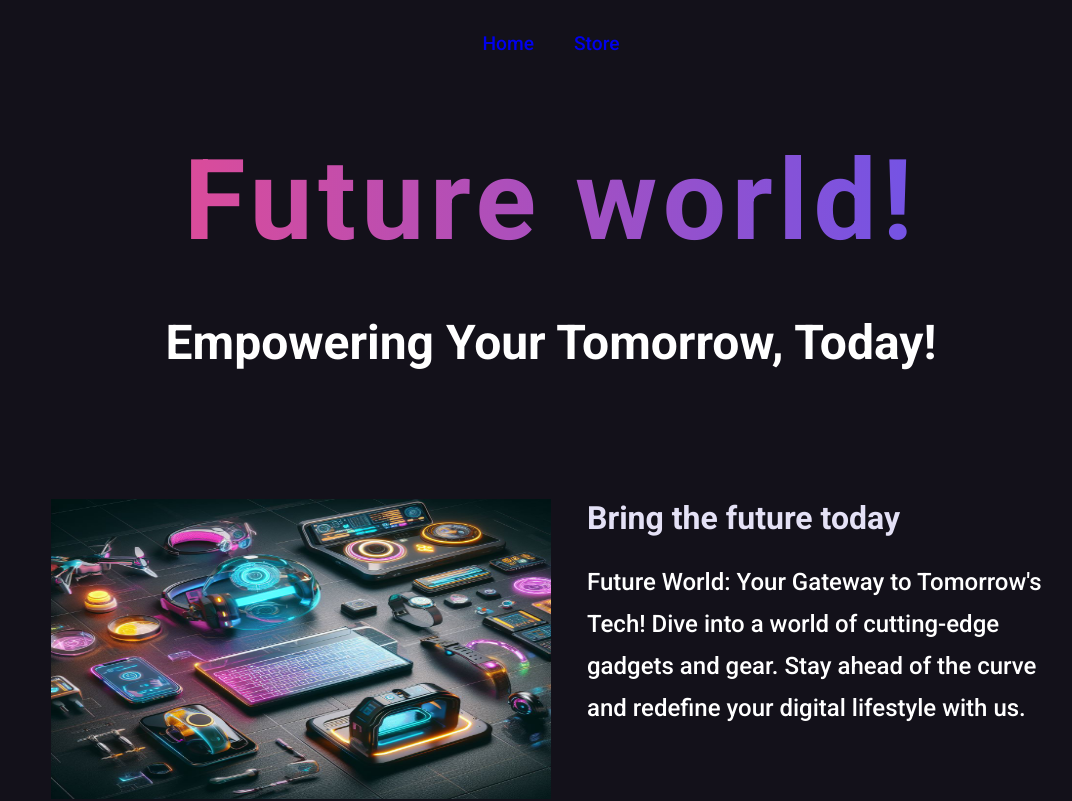
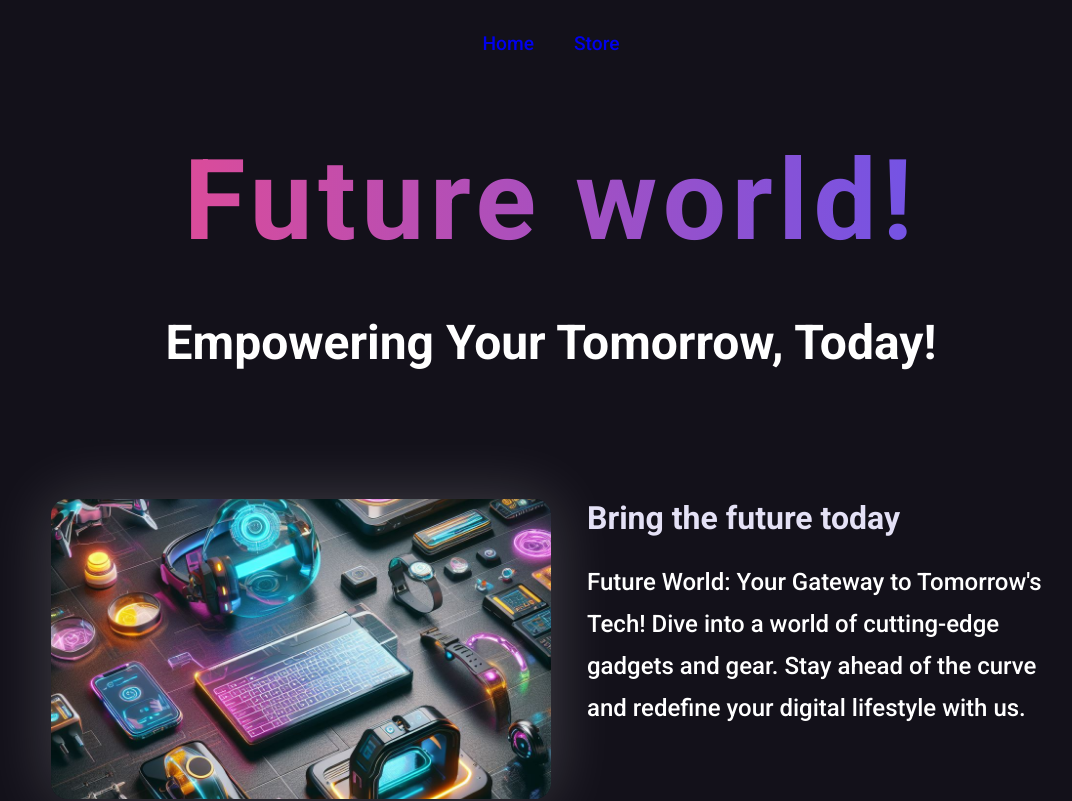
Before and after one commit to CristianMontoya98/Next14, a Next.js app: page / in a window 1280 px wide. Shown: the top 801 px of the page, without its empty margins (89-1161 px from the left). Built offline with nearby package versions, Linux system fonts and the light colour scheme.

Commit message:
styles(description):add the conditional styles

```diff
--- a/src/app/components/home/Description/description.module.scss
+++ b/src/app/components/home/Description/description.module.scss
@@ -7,15 +7,26 @@
 	margin: 6rem auto;
 	padding: 2rem 2.5rem;
 	border-radius: 1.375rem;
+	&__button {
+		background: transparent;
+		border: none;
+		cursor: pointer;
+		&--border {
+			img {
+				border: 1px solid $main-contrast;
+			}
+		}
+	}
 	&__imageContainer {
 		position: relative;
 		width: 500px;
 		height: 300px;
-	}
-	& > img {
-		object-fit: cover;
-		border-radius: 1rem;
-		box-shadow: 0 0 4rem rgba(255, 255, 255, 0.2);
+		& > img {
+			object-fit: cover;
+			box-shadow: 0 0 4rem rgba(255, 255, 255, 0.2);
+			border-radius: 1rem;
+			box-shadow: 0 0 4rem rgba(255, 255, 255, 0.2);
+		}
 	}
 
 	&__text {
```
